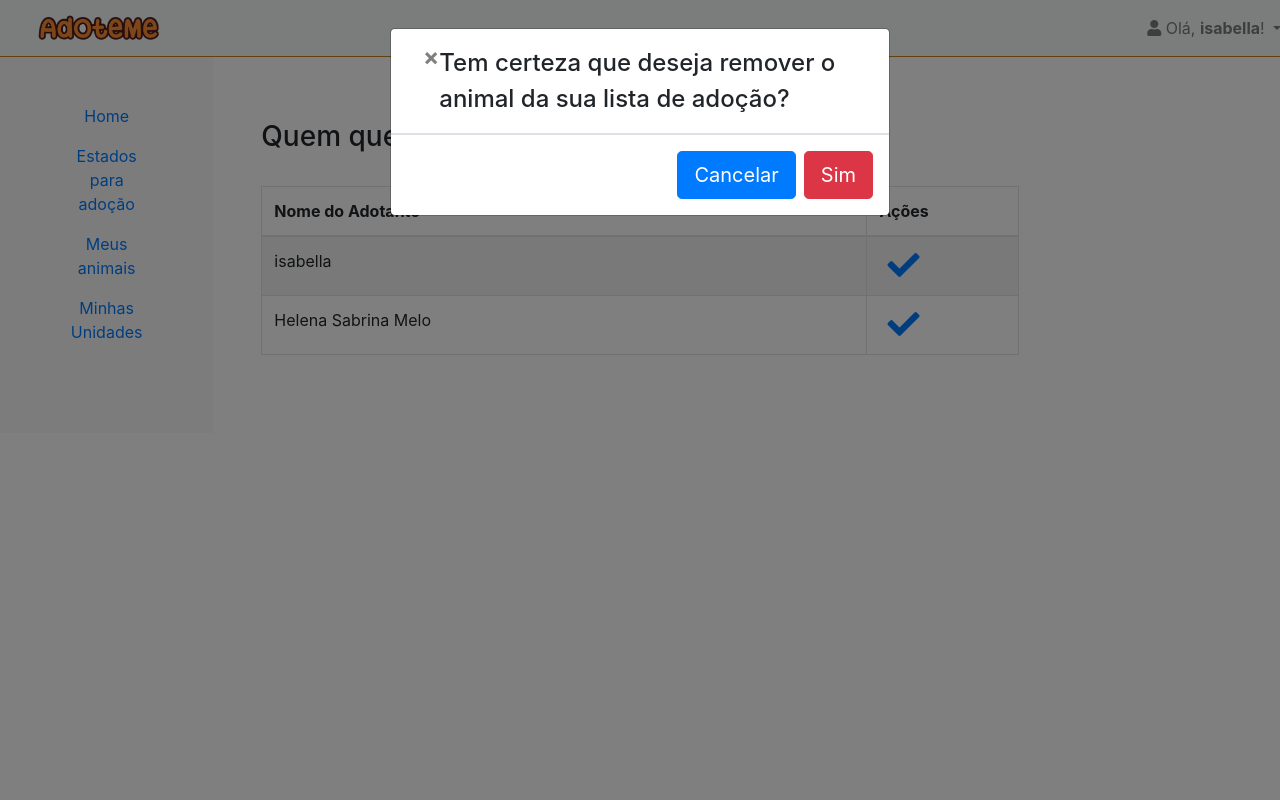
After one commit to isabellalcarmo/AdoteMe, a Django app: page /adoteme/unidades/animais/lista_adocao_animal/1 in a window 1280 px wide, after a click that opens the changed part. The commit adds this page. Run offline with Django 3.2, Linux system fonts and the light colour scheme; a user stored in the database is signed in; data comes from the database, SQL or seed files in the repository; some libraries are stand-ins or nearby versions.

Commit message:
lista de adotantes de um animal

```diff
--- a/projeto/adoteme/models.py
+++ b/projeto/adoteme/models.py
@@ -27,7 +27,8 @@ class Animal(models.Model):
 class ListaAdocao(models.Model):
     lista_id = models.AutoField(primary_key=True)
     animal = models.ForeignKey('Animal', on_delete=models.CASCADE, db_column='fk_animal_id', related_name='lista_animal_fk')
-    adotante = models.ForeignKey('Usuario',on_delete=models.CASCADE, db_column='fk_responsavel_id', related_name='lista_responsavel_fk')
+    adotante = models.ForeignKey('Usuario',on_delete=models.CASCADE, db_column='fk_adotante_id', related_name='lista_adotante_fk')
+    adotado = models.BooleanField(default=False)
 
     class Meta:
         unique_together = ('animal', 'adotante')
--- /dev/null
+++ b/projeto/adoteme/templates/animais/lista_adocao_animal.html
@@ -0,0 +1,86 @@
+{% extends "base_generic.html" %}
+{% block title %}Info{% endblock %}
+{% block content %}
+
+<div class="content-section">
+    <div class="outer">
+        <div class="middle">
+            <div class="inner">
+                <br/>
+                <br/>
+                <div class="row">
+                    <div class="col-md-12">
+                        <h3> Quem quer adotar o {{ animal.nome_animal }} </h3>
+                    </div>
+                </div>
+                <br>
+                {% if animal_lista %}
+                <table class="table table-striped table-bordered" id="tabela_feiras">
+                    <thead>
+                        <tr>
+                            <th width="80%"> Nome do Adotante </th>
+                            <th width="20%"> Ações </th>
+                        </tr>
+                    </thead>
+                <tbody>
+                    {% for animal in animal_lista %}
+                    <tr>
+                        <td>
+                            {% if animal.adotante.first_name %}
+                                {{ animal.adotante.first_name }} {{ animal.adotante.last_name }}
+                            {% else %}
+                                {{ animal.adotante }}
+                            {% endif %}
+                        </td>
+                        <td>
+                        <div class="row justify-content-between">
+                            <div class="col-6 text-center">
+                            <a href="#" data-href="{% url 'deletar_animal_lista' animal.animal_id %}" data-toggle="modal" data-target="#modal_deletar_animal" data-tt="tooltip" title="Remover animal da lista de adoção.">
+                                <i class="fa fa-check fa-2x"></i>
+                            </a>
+                            </div>
+                        </div>
+                        </td>
+                    </tr>
+                    {% endfor %}
+                    </tbody>
+                </table>
+                {% else %}
+                <div style="text-align: center">
+                    <div style="text-align: center">
+                        <br>
+                        <br>
+                        <h5> Esse animal ainda não possui possíveis adotantes. </h5>
+                    </div>
+                </div>
+                {% endif %}
+            </div>
+
+                <div id="modal_deletar_animal" class="modal fade" tabindex="-1" role="dialog">
+                    <div class="modal-dialog" role="document">
+                    <div class="modal-content">
+                        <div class="modal-header">
+                        <button type="button" class="close" data-dismiss="modal" aria-label="Close"><span aria-hidden="true">&times;</span></button>
+                        <h4 class="modal-title">Tem certeza que deseja remover o animal da sua lista de adoção?</h4>
+                        </div>
+                        <div class="modal-footer">
+                        <button type="button" class="btn btn-primary btn-lg" data-dismiss="modal">Cancelar</button>
+                        <a type="button" class="btn btn-danger btn-lg btn-ok">Sim</a>
+                        </div>
+                    </div><!-- /.modal-content -->
+                    </div><!-- /.modal-dialog -->
+                </div><!-- /.modal -->
+            </div>
+    </div>
+
+<script>
+
+$('#modal_deletar_animal').on('show.bs.modal', function(e) {
+    $(this).find('.btn-ok').attr('href', $(e.relatedTarget).data('href'));
+});
+
+$('[data-tt="tooltip"]').tooltip();
+
+</script>
+
+{% endblock %}
--- a/projeto/adoteme/urls.py
+++ b/projeto/adoteme/urls.py
@@ -4,7 +4,7 @@ from adoteme.views.views_auth import register_user, user_registration_done
 from adoteme.views.views_estados import lista_estados, criar_estado, deletar_estado
 from adoteme.views.views_unidades import lista_unidades, criar_unidade, deletar_unidade, editar_unidade, visualizar_unidade, minhas_unidades
 from adoteme.views.views_animal import criar_animal, deletar_animal, editar_animal
-from adoteme.views.views_lista_adocao import visualizar_lista_adocao, adicionar_animal_lista, deletar_animal_lista
+from adoteme.views.views_lista_adocao import visualizar_lista_adocao, adicionar_animal_lista, deletar_animal_lista, lista_adocao_animal
 
 
 urlpatterns = [
@@ -31,6 +31,7 @@ urlpatterns = [
     path('unidades/animais/criar_animais/<int:unidade_id>', criar_animal, name='criar_animal'),
     path('unidades/animais/deletar_animal/<int:animal_id>', deletar_animal, name='deletar_animal'),
     path('unidades/animais/editar_animal/<int:animal_id>', editar_animal, name='editar_animal'),
+    path('unidades/animais/lista_adocao_animal/<int:animal_id>', lista_adocao_animal, name='lista_adocao_animal'),
 
     # URLs da Lista de Adoção
     path('lista_adocao/', visualizar_lista_adocao, name='lista_adocao'),
--- a/projeto/adoteme/views/views_lista_adocao.py
+++ b/projeto/adoteme/views/views_lista_adocao.py
@@ -46,3 +46,18 @@ def visualizar_lista_adocao(request):
         'animais_lista': animais_lista
     }
     return render(request, 'lista_adocao/visualizar_lista_adocao.html', context=context)
+
+
+@login_required
+def lista_adocao_animal(request, animal_id):
+    animal = get_object_or_404(Animal, animal_id=animal_id)
+    unidade_id = animal.unidade.unidade_id
+
+    animal_lista = ListaAdocao.objects.filter(animal=animal).all()
+
+    context = {
+        'animal': animal,
+        'animal_lista': animal_lista
+    }
+
+    return render(request, 'animais/lista_adocao_animal.html', context=context)
```
Also changed, not shown: projeto/adoteme/templates/unidades/visualizar_unidade.html (+10 -5 lines), projeto/adoteme/migrations/0005_auto_20221102_1221.py (added), projeto/db.sqlite3.
